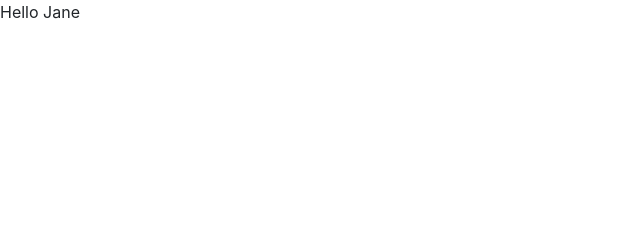
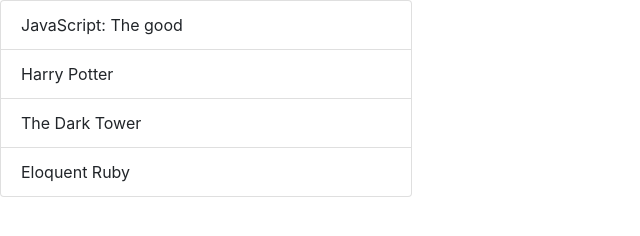
Before and after one commit to pravusid/learning-react.js, a React app in the folder redux-practice/: page / in a window 1280 px wide. Shown: the whole page, without its empty margins (0-640 px from the left). Built offline with nearby package versions, Linux system fonts and the light colour scheme.

Commit message:
update: redux state

```diff
--- /dev/null
+++ b/redux-practice/src/containers/book-list.js
@@ -0,0 +1,27 @@
+import React, { Component } from "react";
+import { connect } from "react-redux";
+
+class BookList extends Component {
+  renderList() {
+    return this.props.books.map(book => {
+      return (
+        <li className="list-group-item" key={book.title}>
+          {book.title}
+        </li>
+      );
+    });
+  }
+
+  render() {
+    return <ul className="list-group col-sm-4">{this.renderList()}</ul>;
+  }
+}
+
+function mapStateToProps(state) {
+  // 반환 값은 BookList의 props로 보여질 것임
+  return {
+    books: state.books
+  };
+}
+
+export default connect(mapStateToProps)(BookList);
--- a/redux-practice/src/index.js
+++ b/redux-practice/src/index.js
@@ -1,11 +1,23 @@
-import React from "react";
+import React, { Component } from "react";
 import ReactDOM from "react-dom";
+import { Provider } from "react-redux";
+import { createStore } from "redux";
+import BookList from "./containers/book-list";
+import rootReducer from './reducers';
 
-class HelloMessage extends React.Component {
+class App extends Component {
   render() {
-    return <div>Hello {this.props.name}</div>;
+    return (
+      <div>
+        <BookList />
+      </div>
+    );
   }
 }
 
-const mountNode = document.getElementById("app");
-ReactDOM.render(<HelloMessage name="Jane" />, mountNode);
+ReactDOM.render(
+  <Provider store={createStore(rootReducer)}>
+    <App />
+  </Provider>,
+  document.getElementById("app")
+);
--- /dev/null
+++ b/redux-practice/src/reducers/index.js
@@ -0,0 +1,8 @@
+import { combineReducers } from "redux";
+import reducerBooks from "./reducer-books";
+
+const rootReducer = combineReducers({
+  books: reducerBooks
+});
+
+export default rootReducer;
--- /dev/null
+++ b/redux-practice/src/reducers/reducer-books.js
@@ -0,0 +1,8 @@
+export default function() {
+  return [
+    { title: "JavaScript: The good" },
+    { title: "Harry Potter" },
+    { title: "The Dark Tower" },
+    { title: "Eloquent Ruby" }
+  ];
+}
```
Also changed, not shown: video-browser-practice/index.html (+6 -4 lines).
